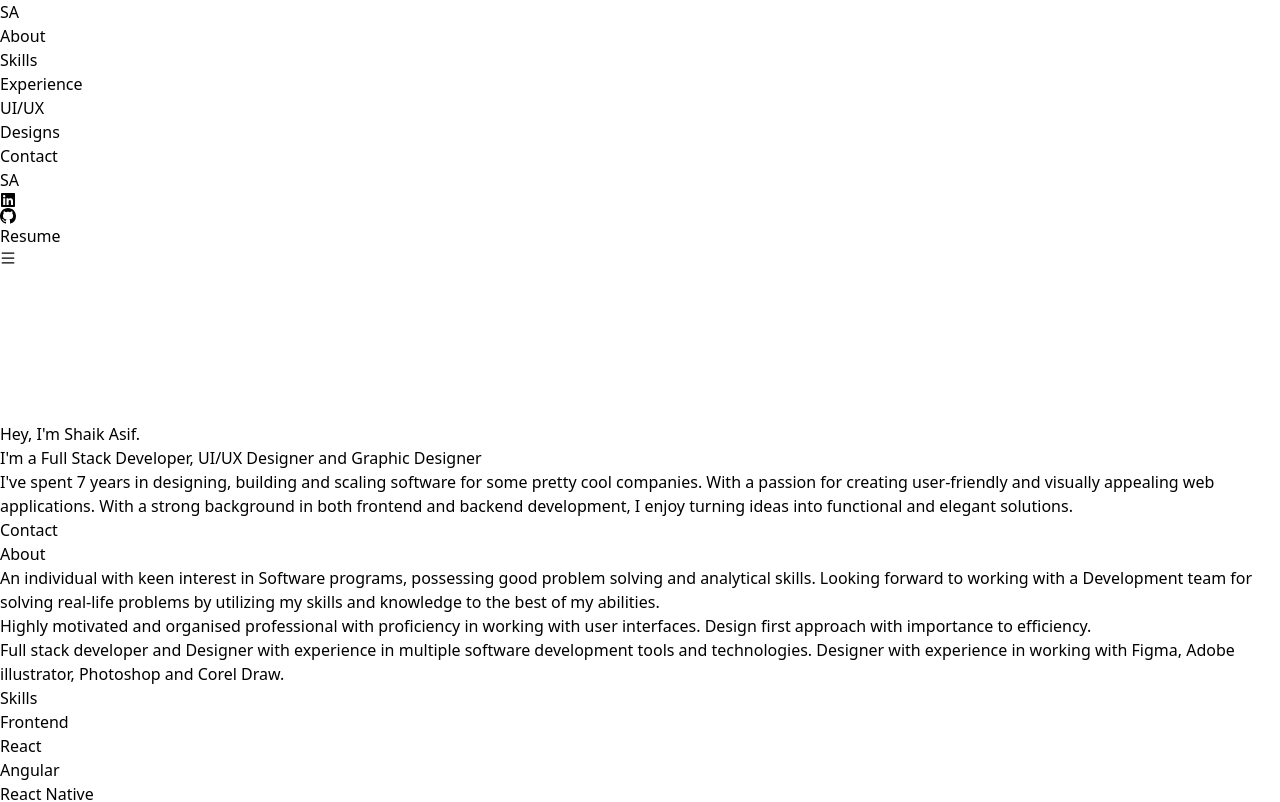
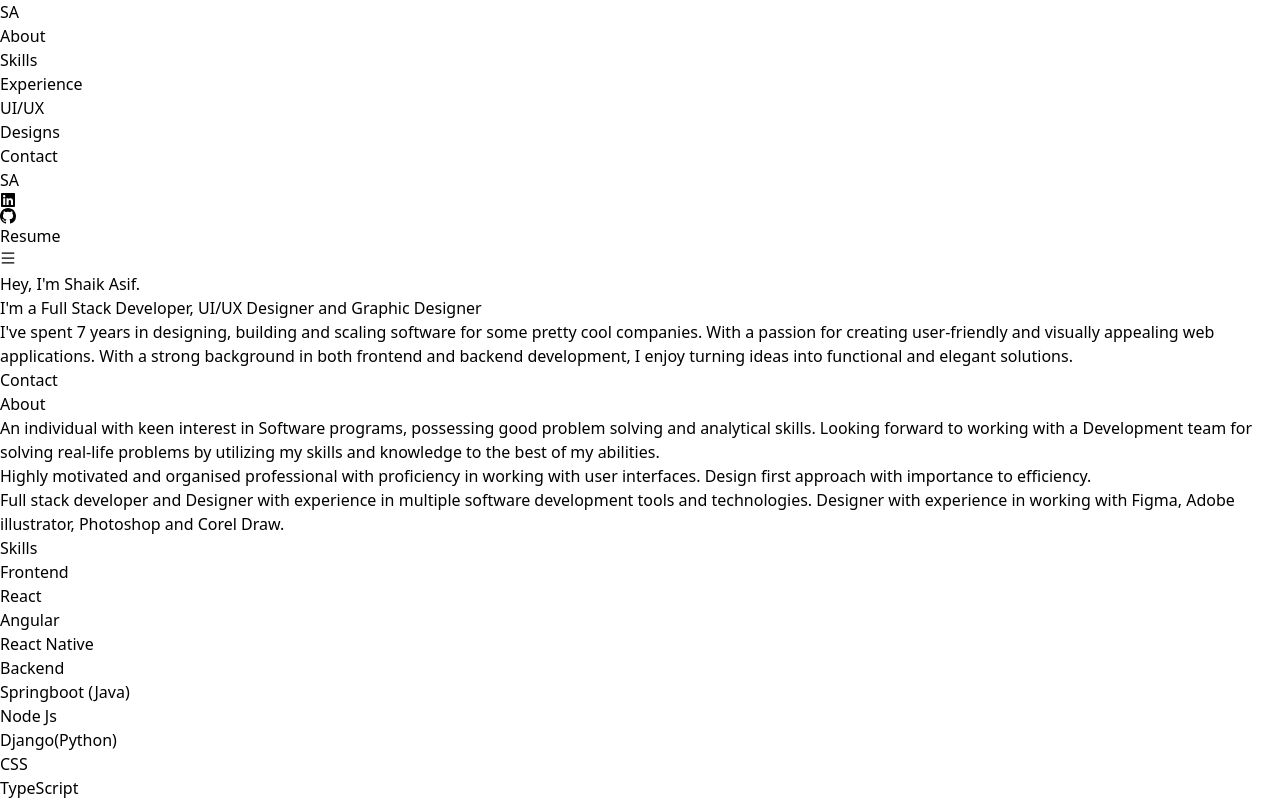
Before and after one commit to KAIFASIF/asif-portfolio, a React (Vite) app: page / in a window 1280 px wide. Shown: the top 802 px of the page. Built offline with nearby package versions, Linux system fonts and the light colour scheme.

Commit message:
CV Pdf Viewer

```diff
--- a/src/components/Navbar.tsx
+++ b/src/components/Navbar.tsx
@@ -5,9 +5,10 @@ import { FaLinkedin } from "react-icons/fa";
 import { BsGithub } from "react-icons/bs";
 import { menuOptionsTypes } from "../utils/types";
 import { menuOptions } from "../utils/data";
-import { useLocation } from "react-router-dom";
+import { useLocation, useNavigate } from "react-router-dom";
 
 const Navbar = () => {
+  const navigate = useNavigate();
   const location = useLocation().pathname === "/resume";
   const [isDropdownOpen, setIsDropdownOpen] = useState(false);
   const [activeLink, setActiveLink] = useState("profile");
@@ -80,13 +81,12 @@ const Navbar = () => {
       <div className="flex">
         <div className="flex justify-start mr-5">
           {!location && (
-            <a
+            <button
+              onClick={() => navigate("/resume")}
               className="cursor-pointer text-gray-100 border-gray-100  border-2 h-8 rounded px-5 hover:text-green-400 hover:border-green-400   hidden lg:block"
-              href="https://master--rococo-praline-c51326.netlify.app/resume"
-              target="_blank"
             >
               Resume
-            </a>
+            </button>
           )}
         </div>
         <button
--- a/src/components/app-layout/Root.tsx
+++ b/src/components/app-layout/Root.tsx
@@ -12,7 +12,10 @@ const Root = () => {
         </aside>
       )}
       <main className="bg-black flex-1">
-        <Navbar />
+      {!location && (
+
+          <Navbar />
+      )}
         <Outlet />
       </main>
     </div>
--- a/src/screens/home/index.tsx
+++ b/src/screens/home/index.tsx
@@ -6,26 +6,10 @@ import Experience from "./Experience";
 import UiUxDesign from "./UiUxDesign";
 import GraphicDesigns from "./GraphicDesigns";
 import Contact from "./Contact";
-import pdfUrl from "../../assets/images/asifCv.pdf";
-
 
 const Home = () => {
   return (
     <div className="w-full ">
-
-
-
-
-
-    <div className=" w-full h-screen">
-      <iframe
-        src={pdfUrl}
-        title="PDF Viewer"
-        className=" w-full h-screen"
-        style={{ border: "none" }}
-      ></iframe>
-    </div>
-
       <section
         id="profile"
         className="flex justify-center w-full py-10 h-[90vh]  sm:[40vh] lg:h-screen  bg-zinc-950 items-center"
```
